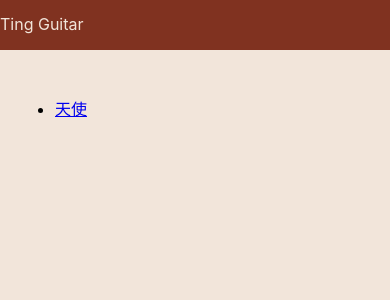
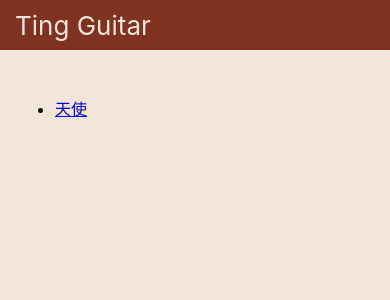
Before and after one commit to ting-ting-ting/ting-guitar, a React (Create React App) app: page /#/ in a window 390 px wide. Shown: the top 300 px of the page. Built offline with nearby package versions, Linux system fonts and the light colour scheme.

Commit message:
refactor header

```diff
--- a/src/App.js
+++ b/src/App.js
@@ -12,9 +12,9 @@ import './App.scss';
 function App() {
   return (
     <div className="App">
-      <Header />
       <Router>
-        <div className="main-container">
+        <Header />
+        <div className="container main-container">
           <Switch>
             <Route path="/tab/:id" component={GuitarTabPage} />
             <Route path="/" component={HomePage} />
--- a/src/App.scss
+++ b/src/App.scss
@@ -6,20 +6,24 @@
   p, h1 ,h2, h3, h4, h5 { margin: 0; line-height: 1.2; }
 
   header {
+    position: fixed;
+    top: 0;
+    right: 0;
+    left: 0;
     background-color: #803220;
     height: 50px;
     display: flex;
     align-items: center;
     justify-content: flex-start;
 
-    p {
+    .logo {
       color: #F2E5DA;
+      text-decoration: none;
+      font-size: 26px;
     }
   }
 
-  .main-container {
-    padding-top: 50px;
-    padding-bottom: 80px;
+  .container {
     width: 1140px;
     margin-left: auto;
     margin-right: auto;
@@ -30,9 +34,19 @@
 
     @media (max-width: 767px) {
       width: auto;
-      padding-top: 30px;
       padding-left: 15px;
       padding-right: 15px;
+      margin-left: unset;
+      margin-right: unset;
+    }
+  }
+
+  .main-container {
+    padding-top: 100px;
+    padding-bottom: 120px;
+
+    @media (max-width: 767px) {
+      padding-top: 80px;
     }
   }
 }
--- a/src/GuitarTabPage/index.jsx
+++ b/src/GuitarTabPage/index.jsx
@@ -1,7 +1,5 @@
 import React, { useState } from 'react';
-import {
-  Link,
-} from "react-router-dom";
+import { Link } from "react-router-dom";
 import { tabData } from '../constants/tabs';
 import { TonalityContext } from '../context';
 import TonalitySelector from '../components/TonalitySelector';
--- a/src/GuitarTabPage/index.scss
+++ b/src/GuitarTabPage/index.scss
@@ -23,7 +23,7 @@
       color: #633919;
 
       @media (max-width: 767px) {
-        margin-bottom: 15px;
+        display: none;
       }
     }
   }
--- a/src/Header.jsx
+++ b/src/Header.jsx
@@ -1,8 +1,11 @@
 import React from 'react';
+import { Link } from "react-router-dom";
 
 const Header = () => (
   <header>
-    <p>Ting Guitar</p>
+    <div className="container">
+      <Link to="/" className="logo">Ting Guitar</Link>
+    </div>
   </header>
 );
 
```
